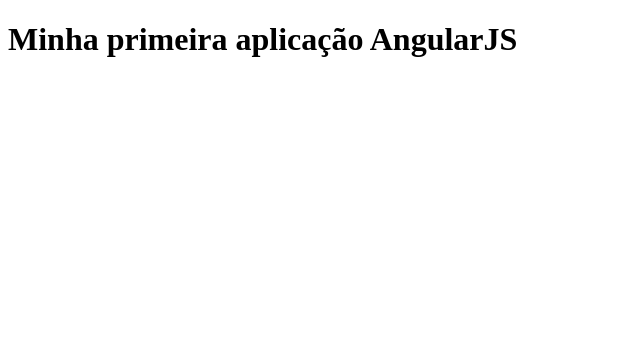
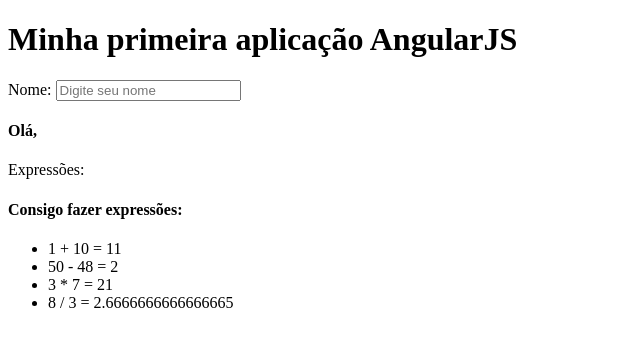
Before and after one commit to clovisjunior/angularjs_primeira_app, a plain HTML site: page index.html in a window 1280 px wide. Shown: the whole page, without its empty margins (0-640 px from the left). Drawn offline with nearby package versions, Linux system fonts and the light colour scheme.

Commit message:
Introdução a diretivas(ng-model e ng-app), expressões e two-way data binding

```diff
--- a/index.html
+++ b/index.html
@@ -11,5 +11,22 @@
 
 	<h1>Minha primeira aplicação AngularJS</h1>
 
+	<div>
+		<label>Nome: </label>
+		<input type="text" ng-model="nome" placeholder="Digite seu nome"/>
+		<h4>Olá, {{nome}}</h4>
+	</div>
+
+	<div>
+		<label>Expressões: </label>
+		<h4>Consigo fazer expressões:</h4>
+		<ul>
+			<li>1 + 10 = {{1+10}}</li>
+			<li>50 - 48 = {{50 - 48}}</li>
+			<li>3 * 7 = {{3 * 7}}</li>
+			<li>8 / 3 = {{8 / 3}}</li>
+		</ul>
+	</div>
+
 </body>
 </html>
```
